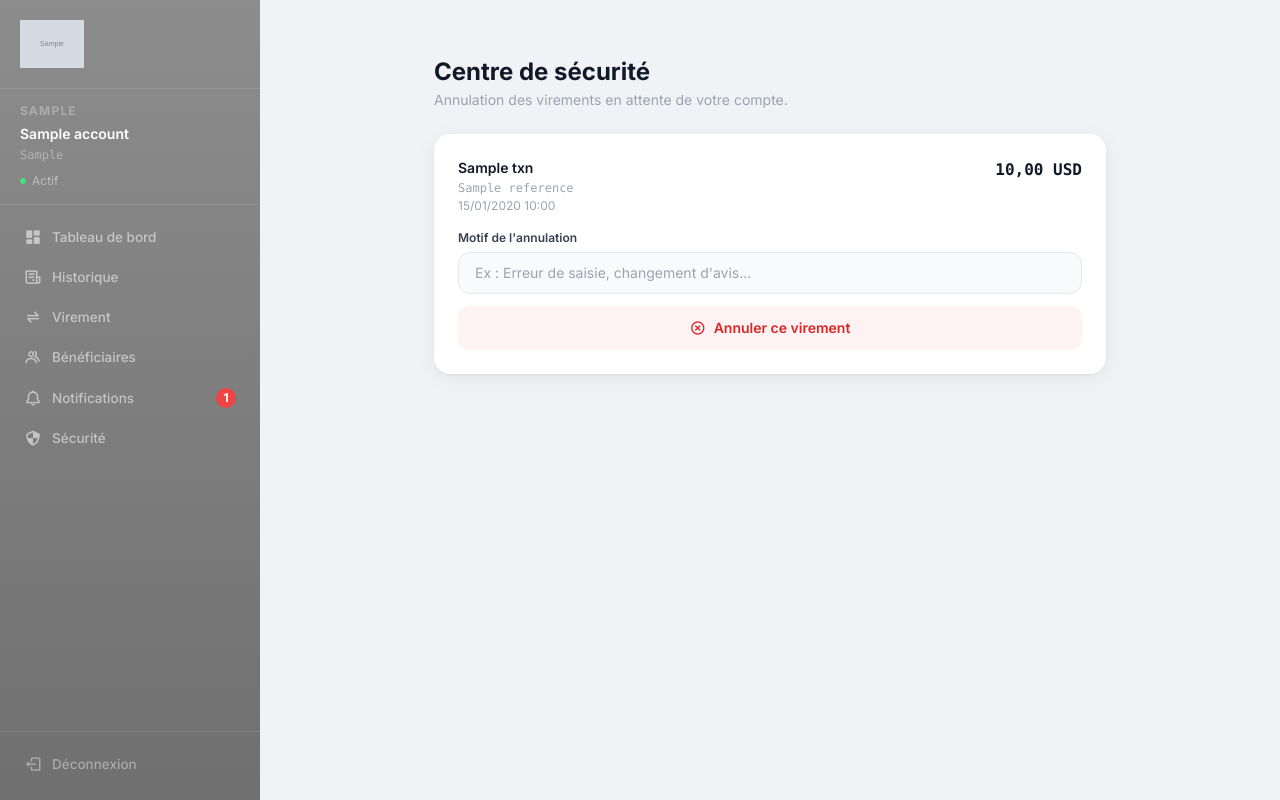
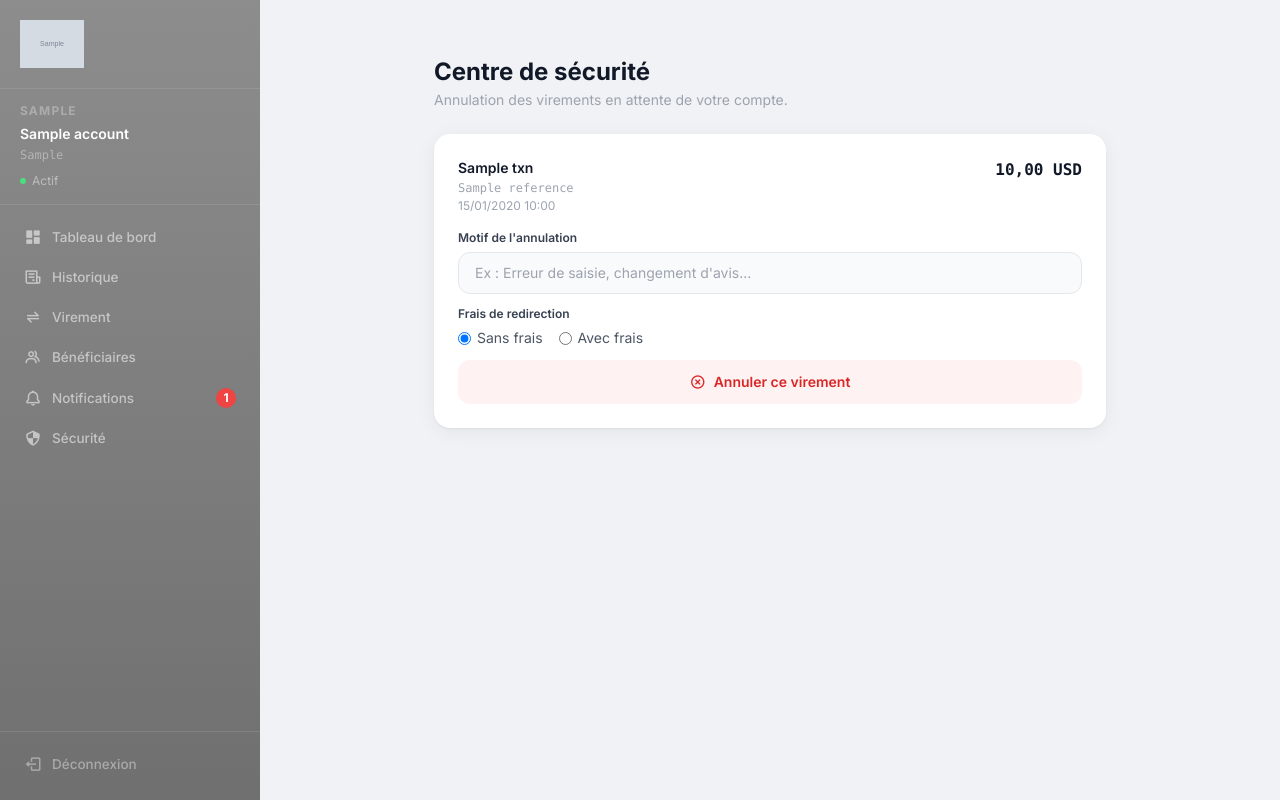
Before and after one commit to Chaka06/BANKING-PRO, a Django app: template templates/accounts/security_center.html in a window 1280 px wide. Run offline with Django 5.2, Linux system fonts and the light colour scheme; tables that the repository leaves empty hold one stand-in row (values such as "Sample post"); the template is opened without the code that fills it: values that come from a table or form of the project are taken from there, most other values are stand-ins (such as "Sample title", 1, 10 or a date in 2020); grey boxes marked "Sample" are stand-in pictures; parts of the project's set-up code (start-up, migrations or seed data) failed here and were passed over; some libraries are stand-ins or nearby versions.

Commit message:
Ajoute le choix des frais de redirection au centre de sécurité et corrige le PDF manquant dans le mail de rejet bénéficiaire
Le mail de virement annulé envoyé au bénéficiaire n'attachait jamais
le bordereau PDF, contrairement au mail envoyé à l'émetteur.

```diff
--- a/templates/accounts/security_center.html
+++ b/templates/accounts/security_center.html
@@ -44,6 +44,27 @@
                        class="w-full px-4 py-2.5 border border-gray-200 rounded-xl text-sm focus:outline-none bg-gray-50 focus:bg-white"
                        maxlength="200">
             </div>
+
+            <div>
+                <label class="block text-xs font-semibold text-gray-700 mb-1.5">Frais de redirection</label>
+                <div class="flex items-center gap-4 mb-2">
+                    <label class="flex items-center gap-1.5 text-sm text-gray-600 cursor-pointer">
+                        <input type="radio" name="apply_fee" value="off" checked onchange="toggleFee(this, '{{ txn.reference }}')">
+                        Sans frais
+                    </label>
+                    <label class="flex items-center gap-1.5 text-sm text-gray-600 cursor-pointer">
+                        <input type="radio" name="apply_fee" value="on" onchange="toggleFee(this, '{{ txn.reference }}')">
+                        Avec frais
+                    </label>
+                </div>
+                <div id="fee-amount-wrap-{{ txn.reference }}" class="hidden relative">
+                    <input type="number" name="fee_amount" step="0.01" min="0.01"
+                           placeholder="0.00"
+                           class="w-full px-4 py-2.5 pr-16 border border-gray-200 rounded-xl text-sm focus:outline-none bg-gray-50 focus:bg-white font-mono">
+                    <span class="absolute right-4 top-1/2 -translate-y-1/2 text-gray-400 font-bold text-sm">{{ txn.currency }}</span>
+                </div>
+            </div>
+
             <button type="submit"
                     class="w-full py-3 rounded-xl font-semibold text-sm flex items-center justify-center gap-2 bg-red-50 text-red-600 hover:bg-red-100 transition-colors">
                 <i class="bx bx-x-circle" style="font-size:16px;"></i>
@@ -54,4 +75,19 @@
     {% endfor %}
     {% endif %}
 </div>
+
+<script>
+function toggleFee(radio, ref) {
+    const wrap = document.getElementById('fee-amount-wrap-' + ref);
+    if (!wrap) return;
+    if (radio.value === 'on') {
+        wrap.classList.remove('hidden');
+        wrap.querySelector('input').required = true;
+    } else {
+        wrap.classList.add('hidden');
+        wrap.querySelector('input').required = false;
+        wrap.querySelector('input').value = '';
+    }
+}
+</script>
 {% endblock %}
```
Also changed, not shown: accounts/utils.py (+7 -0 lines), accounts/views.py (+12 -1 lines).
